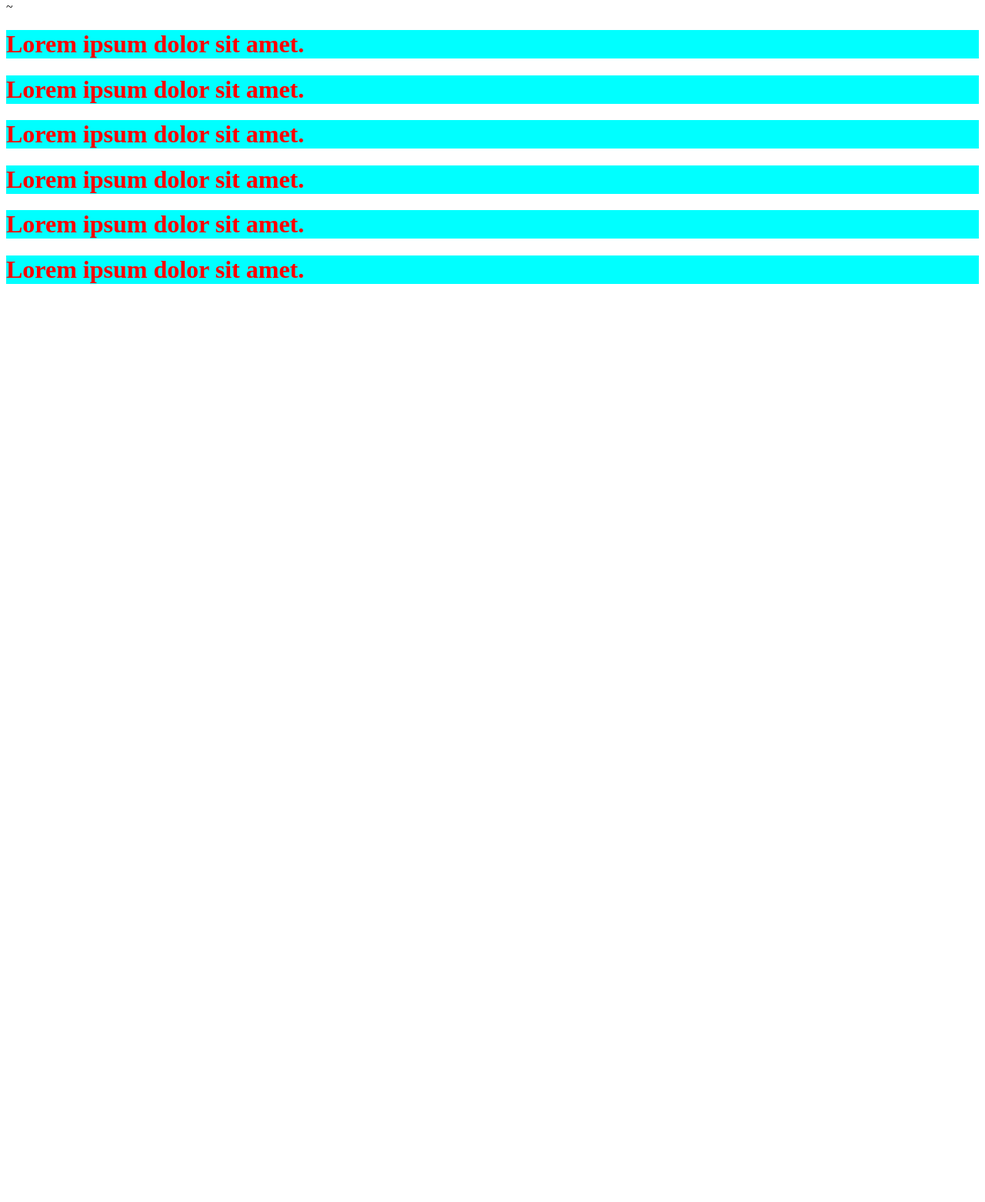
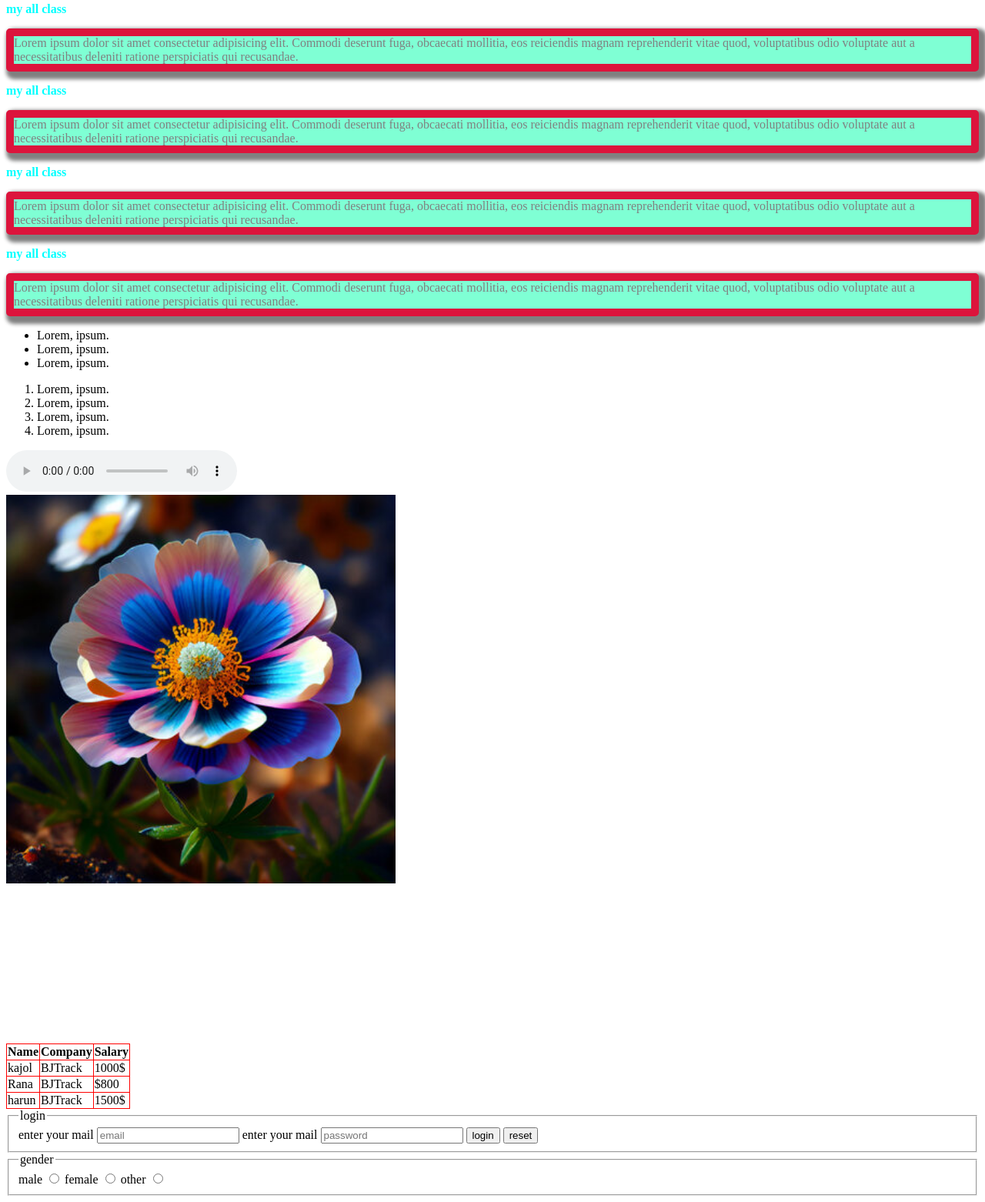
Before and after one commit to Harun-12123/my-3rd-repo, a plain HTML site: page index.html in a window 1280 px wide. Shown: the part 8-1570 px from the top of the page at 77% size. Before the commit the page ends 800 px from the top, so only its background shows below. Drawn offline with Linux system fonts and the light colour scheme; grey boxes are pictures that could not be loaded.

Commit message:
all html tags

```diff
--- a/index.html
+++ b/index.html
@@ -1,17 +1,103 @@
-~<!DOCTYPE html>
+<!DOCTYPE html>
 <html lang="en">
 <head>
     <meta charset="UTF-8">
     <meta name="viewport" content="width=device-width, initial-scale=1.0">
     <title>Document</title>
-    <link rel="stylesheet" href="./styel.css">
+   <style>
+        h1{
+            color: aqua;
+            font-size: medium;
+        }
+        p{
+            background-color: aquamarine;
+            border: 10px solid crimson;
+            border-radius: 5px;
+            box-shadow: 5px 5px 5px 5px;
+            color: gray;
+             }
+         table,th,td{
+            border: 1px solid red;
+
+         }
+         table{
+            border-collapse: collapse;
+         }
+
+   </style>
 </head>
 <body>
-    <h1>Lorem ipsum dolor sit amet.</h1>
-    <h1>Lorem ipsum dolor sit amet.</h1>
-    <h1>Lorem ipsum dolor sit amet.</h1>
-    <h1>Lorem ipsum dolor sit amet.</h1>
-    <h1>Lorem ipsum dolor sit amet.</h1>
-    <h1>Lorem ipsum dolor sit amet.</h1>
+    <h1>my all class</h1>
+    <p>Lorem ipsum dolor sit amet consectetur adipisicing elit. Commodi deserunt fuga, obcaecati mollitia, eos reiciendis magnam reprehenderit vitae quod, voluptatibus odio voluptate aut a necessitatibus deleniti ratione perspiciatis qui recusandae.</p>
+    <h1>my all class</h1>
+    <p>Lorem ipsum dolor sit amet consectetur adipisicing elit. Commodi deserunt fuga, obcaecati mollitia, eos reiciendis magnam reprehenderit vitae quod, voluptatibus odio voluptate aut a necessitatibus deleniti ratione perspiciatis qui recusandae.</p>
+    <h1>my all class</h1>
+    <p>Lorem ipsum dolor sit amet consectetur adipisicing elit. Commodi deserunt fuga, obcaecati mollitia, eos reiciendis magnam reprehenderit vitae quod, voluptatibus odio voluptate aut a necessitatibus deleniti ratione perspiciatis qui recusandae.</p>
+    <h1>my all class</h1>
+    <p>Lorem ipsum dolor sit amet consectetur adipisicing elit. Commodi deserunt fuga, obcaecati mollitia, eos reiciendis magnam reprehenderit vitae quod, voluptatibus odio voluptate aut a necessitatibus deleniti ratione perspiciatis qui recusandae.</p>
+    <ul>
+        <li>Lorem, ipsum.</li>
+        <li>Lorem, ipsum.</li>
+        <li>Lorem, ipsum.</li>
+    </ul>
+    <ol>
+        <li>Lorem, ipsum.</li>
+        <li>Lorem, ipsum.</li>
+        <li>Lorem, ipsum.</li>
+        <li>Lorem, ipsum.</li>
+    </ol>
+    <audio controls src="./audio/audio.mp3"></audio><br>
+   <img style="width: 40%;" src="./images/one.jpg" alt=""><br>
+
+   <iframe width="400" height="200" src="https://www.youtube.com/embed/UwcoiWN2caU?si=OFBlyxm7BqYTNVZs" title="YouTube video player" frameborder="0" allow="accelerometer; autoplay; clipboard-write; encrypted-media; gyroscope; picture-in-picture; web-share" allowfullscreen></iframe>
+
+   <table>
+        <tr>
+            <th>Name</th>
+            <th>Company</th>
+            <th>Salary</th>
+        </tr>
+        <tr>
+            <td>kajol</td>
+            <td>BJTrack</td>
+            <td>1000$</td>
+        </tr>
+        <tr>
+            <td>Rana</td>
+            <td>BJTrack</td>
+            <td>$800</td>
+        </tr>
+        <tr>
+            <td>harun</td>
+            <td>BJTrack</td>
+            <td>1500$</td>
+        </tr>
+   </table>
+    <form>
+        <fieldset>
+            <legend>login</legend>
+            <label for="mail">enter your mail
+                <input placeholder="email" type="email" name="" id="mail">
+            </label>
+            <label for="pass">enter your mail
+                <input placeholder="password" type="password" name="" id="pass">
+            </label>
+            <input type="submit" value="login">
+            <input type="reset" value="reset">
+        </fieldset>
+        <fieldset>
+            <legend>gender</legend>
+            <label for="male">male</label>
+            <input type="radio" name="xx" id="male">
+
+            <label for="female">female</label>
+            <input type="radio" name="xx" id="female">
+
+            <label for="other">other</label>
+            <input type="radio" name="xx" id="other">
+        </fieldset>
+    </form>
+
+
 </body>
 </html>
--- a/styel.css
+++ /dev/null
@@ -1,8 +0,0 @@
-h1{
-    color: red;
-    background-color: aqua;
-}
-h1hover{
-    color: aqua;
-    background-color: red;
-}
```
Also changed, not shown: images/one.jpg (added), 1 other file.
